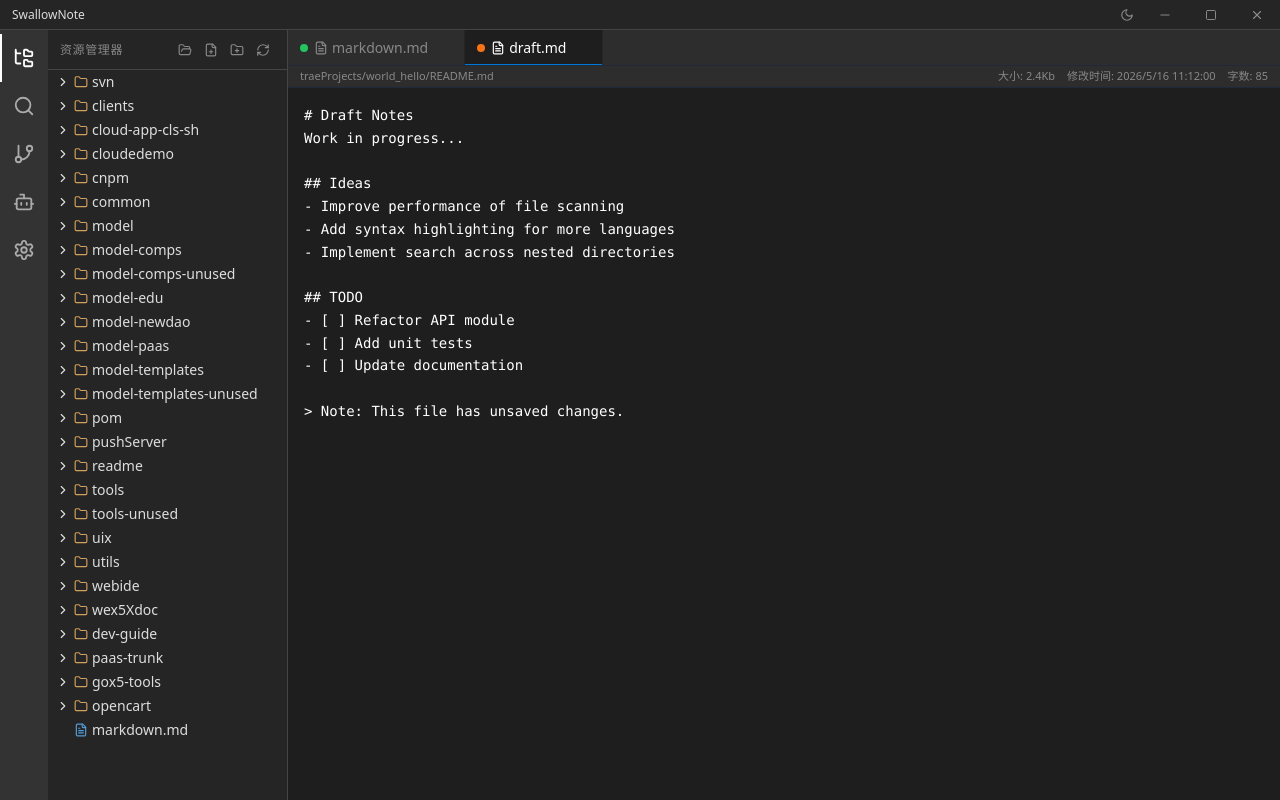
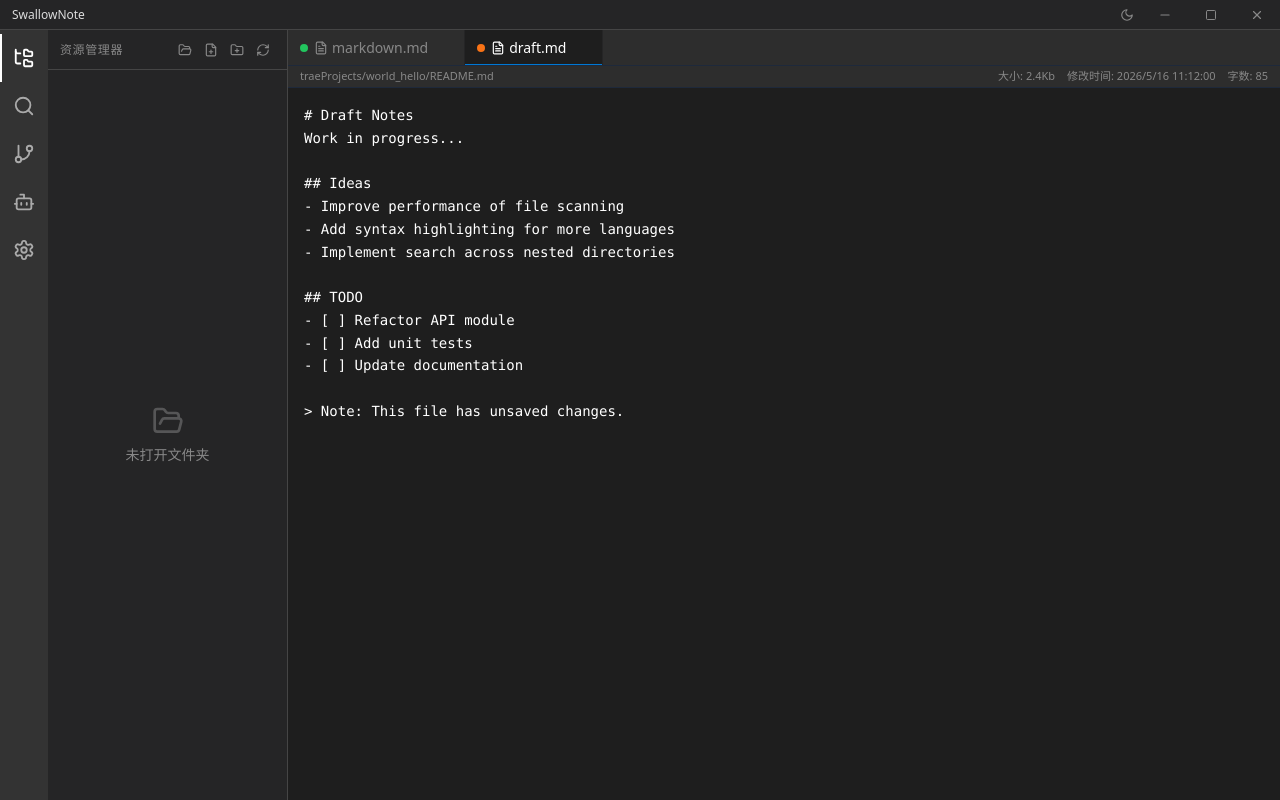
Before and after one commit to Qithking/SwallowNote, a React (Vite) app: page / in a window 1280 px wide. Built offline with nearby package versions, Linux system fonts and the light colour scheme.

Commit message:
feat: 重构文件树组件，支持展开折叠和懒加载子目录

```diff
--- a/src/components/FileTree/FileTreeView.tsx
+++ b/src/components/FileTree/FileTreeView.tsx
@@ -1,297 +1,221 @@
-/**
- * FileTreeView Component - File tree browser
- */
 import { useEffect, useState, useCallback } from 'react'
-import {
-  ChevronRight,
-  File,
-  FileText,
-  FilePlus,
-  FolderPlus,
-  Image,
-  Folder,
-  FolderOpen,
-  RefreshCw,
-} from 'lucide-react'
-import { useFileTreeStore, useWorkspaceStore, useEditorStore } from '@/stores'
-import { cn } from '@/lib/utils'
+import { FileText, FilePlus, FolderPlus, Image, Folder, FolderOpen, RefreshCw, ChevronRight, File } from 'lucide-react'
+import { useWorkspaceStore, useEditorStore } from '@/stores'
 import { loadDirectory, loadFileContent } from '@/lib/api'
-import { demoFileTree, DEMO_ROOT_PATH, demoContent, demoDirtyContent } from '@/lib/demoData'
+import { openFolderDialog } from '@/lib/tauri'
 
-// Internal FileNode type (camelCase)
-interface FileNodeInternal {
+interface FileNode {
   id: string
   name: string
   path: string
   isDirectory: boolean
-  children?: FileNodeInternal[]
+  children?: FileNode[]
 }
 
-interface FileTreeNodeProps {
-  node: FileNodeInternal
+interface TreeItemProps {
+  node: FileNode
   depth: number
-  onRefresh: () => void
+  onToggle: (path: string) => void
+  expanded: Set<string>
+  onSelect: (node: FileNode) => void
 }
 
-function FileTreeNode({ node, depth, onRefresh }: FileTreeNodeProps) {
-  const { selectedPath, setSelectedPath, expandedPaths, toggleExpanded } = useFileTreeStore()
-  const { addTab } = useEditorStore()
-  const isExpanded = expandedPaths.has(node.path)
-  const isSelected = selectedPath === node.path
+function TreeItem({ node, depth, onToggle, expanded, onSelect }: TreeItemProps) {
+  const isExpanded = expanded.has(node.path)
+  const hasChildren = node.children && node.children.length > 0
 
   const handleClick = () => {
-    setSelectedPath(node.path)
     if (node.isDirectory) {
-      toggleExpanded(node.path)
+      onToggle(node.path)
+    } else {
+      onSelect(node)
     }
   }
 
-  const handleDoubleClick = async () => {
-    if (!node.isDirectory) {
+  const getIcon = () => {
+    if (node.isDirectory) {
+      return isExpanded ? <FolderOpen size={14} className="text-[#d4a05a]" /> : <Folder size={14} className="text-[#d4a05a]" />
+    }
+    const ext = node.name.split('.').pop()?.toLowerCase()
+    if (ext === 'md') return <FileText size={14} style={{ color: '#569cd6' }} />
+    if (['png', 'jpg', 'jpeg', 'gif', 'svg'].includes(ext || '')) return <Image size={14} style={{ color: '#ce9178' }} />
+    return <File size={14} style={{ color: 'var(--text-muted)' }} />
+  }
+
+  return (
+    <div>
+      <div
+        className="flex items-center h-[24px] cursor-pointer select-none gap-1 text-sm text-[var(--text-secondary)] hover:bg-[var(--bg-hover)]"
+        style={{ paddingLeft: `${depth * 12 + 8}px` }}
+        onClick={handleClick}
+      >
+        {node.isDirectory ? (
+          <ChevronRight
+            size={14}
+            className={`transition-transform ${isExpanded ? 'rotate-90' : ''}`}
+            onClick={(e) => {
+              e.stopPropagation()
+              onToggle(node.path)
+            }}
+          />
+        ) : (
+          <span className="w-[14px]" />
+        )}
+        {getIcon()}
+        <span className="truncate">{node.name}</span>
+      </div>
+      {isExpanded && hasChildren && (
+        <div>
+          {node.children!.map((child) => (
+            <TreeItem
+              key={child.path}
+              node={child}
+              depth={depth + 1}
+              onToggle={onToggle}
+              expanded={expanded}
+              onSelect={onSelect}
+            />
+          ))}
+        </div>
+      )}
+    </div>
+  )
+}
+
+export function FileTreeView() {
+  const { rootPath } = useWorkspaceStore()
+  const { addTab } = useEditorStore()
+  const [nodes, setNodes] = useState<FileNode[]>([])
+  const [expanded, setExpanded] = useState<Set<string>>(new Set())
+  const [isLoading, setIsLoading] = useState(false)
+
+  const loadRoot = useCallback(async () => {
+    if (!rootPath) {
+      setNodes([])
+      return
+    }
+    setIsLoading(true)
     try {
-        // Demo mode: use demo content
-        if (node.path.startsWith(DEMO_ROOT_PATH)) {
-          const name = node.name
-          if (name === 'markdown.md') {
-            const now = new Date()
-            const modifiedTime = `${now.getFullYear()}/${now.getMonth() + 1}/${now.getDate()} ${String(now.getHours()).padStart(2, '0')}:${String(now.getMinutes()).padStart(2, '0')}`
-            addTab({
-              id: node.id,
-              path: `traeProjects/world_hello/Cargo.toml`,
-              name: node.name,
-              content: demoContent,
-              isDirty: false,
-              fileSize: '13Kb',
-              modifiedTime,
-              wordCount: 180,
-            })
-            addTab({
-              id: node.id + '-draft',
-              path: `traeProjects/world_hello/README.md`,
-              name: 'draft.md',
-              content: demoDirtyContent,
-              isDirty: true,
-              fileSize: '2.4Kb',
-              modifiedTime,
-              wordCount: 85,
+      const data = await loadDirectory(rootPath)
+      // Create root node with the selected folder as the root
+      const rootNode: FileNode = {
+        id: 'root',
+        name: rootPath.split('/').pop() || rootPath,
+        path: rootPath,
+        isDirectory: true,
+        children: data,
+      }
+      setNodes([rootNode])
+    } catch (e) {
+      console.error(e)
+    } finally {
+      setIsLoading(false)
+    }
+  }, [rootPath])
+
+  useEffect(() => {
+    loadRoot()
+  }, [loadRoot])
+
+  const handleToggle = async (path: string) => {
+    const newExpanded = new Set(expanded)
+    if (newExpanded.has(path)) {
+      newExpanded.delete(path)
+    } else {
+      newExpanded.add(path)
+      // Load children if not loaded
+      const findNode = (list: FileNode[]): FileNode | null => {
+        for (const n of list) {
+          if (n.path === path) return n
+          if (n.children) {
+            const found = findNode(n.children)
+            if (found) return found
+          }
+        }
+        return null
+      }
+      const node = findNode(nodes)
+      if (node && node.isDirectory && (!node.children || node.children.length === 0)) {
+        try {
+          const children = await loadDirectory(path)
+          // Update nodes with children
+          const updateNodes = (list: FileNode[]): FileNode[] => {
+            return list.map((n) => {
+              if (n.path === path) {
+                return { ...n, children }
+              }
+              if (n.children) {
+                return { ...n, children: updateNodes(n.children) }
+              }
+              return n
             })
           }
-          return
+          setNodes(updateNodes(nodes))
+        } catch (e) {
+          console.error(e)
+        }
+      }
+    }
+    setExpanded(newExpanded)
   }
 
-        const content = await loadFileContent(node.path)
-        const wordCount = content ? content.split(/\s+/).filter(Boolean).length : 0
-        const fileSizeStr = content
-          ? content.length > 1024
-            ? `${(content.length / 1024).toFixed(1)}Kb`
-            : `${content.length}B`
-          : '0B'
-        const now = new Date()
-        const modifiedTime = `${now.getFullYear()}/${now.getMonth() + 1}/${now.getDate()} ${String(now.getHours()).padStart(2, '0')}:${String(now.getMinutes()).padStart(2, '0')}`
+  const handleSelect = (node: FileNode) => {
+    loadFileContent(node.path)
+      .then((content) => {
         addTab({
           id: node.id,
           path: node.path,
           name: node.name,
           content,
           isDirty: false,
-          fileSize: fileSizeStr,
-          modifiedTime,
-          wordCount,
+          fileSize: content.length > 1024 ? `${(content.length / 1024).toFixed(1)}Kb` : `${content.length}B`,
+          modifiedTime: new Date().toLocaleString(),
+          wordCount: content.split(/\s+/).filter(Boolean).length,
         })
-      } catch (error) {
-        console.error('Failed to load file:', error)
-      }
-    }
+      })
+      .catch(console.error)
   }
 
-  const handleExpand = async () => {
-    if (!node.isDirectory) return
-
-    if (!expandedPaths.has(node.path)) {
-      toggleExpanded(node.path)
-    } else {
-      // Load children if not loaded
-      if (!node.children || node.children.length === 0) {
-        try {
-          await loadDirectory(node.path)
-          onRefresh()
-        } catch (error) {
-          console.error('Failed to load directory:', error)
-        }
-      }
-    }
-  }
-
-  const getFileIcon = () => {
-    if (node.isDirectory) {
-      return isExpanded ? (
-        <FolderOpen size={14} className="text-[#d4a05a]" />
-      ) : (
-        <Folder size={14} className="text-[#d4a05a]" />
-      )
-    }
-    const ext = node.name.split('.').pop()?.toLowerCase()
-    if (ext === 'md' || ext === 'markdown') {
-      return <FileText size={14} style={{ color: '#569cd6' }} />
-    }
-    if (['png', 'jpg', 'jpeg', 'gif', 'svg', 'webp', 'ico'].includes(ext || '')) {
-      return <Image size={14} style={{ color: '#ce9178' }} />
-    }
-    return <File size={14} style={{ color: 'var(--text-muted)' }} />
+  const handleOpenFolder = async () => {
+    const path = await openFolderDialog()
+    if (path) useWorkspaceStore.getState().setRootPath(path)
   }
 
   return (
-    <>
-      <div
-        className={cn(
-          'flex items-center h-[24px] cursor-pointer select-none gap-1 text-sm',
-          isSelected
-            ? 'bg-[var(--bg-selection)] text-[var(--text-primary)]'
-            : 'text-[var(--text-secondary)] hover:bg-[var(--bg-hover)]'
-        )}
-        style={{ paddingLeft: `${depth * 12 + 8}px` }}
-        onClick={handleClick}
-        onDoubleClick={handleDoubleClick}
-      >
-        {node.isDirectory && (
-          <ChevronRight
-            size={14}
-            className={cn('icon transition-transform shrink-0', isExpanded && 'rotate-90')}
-            onClick={(e) => {
-              e.stopPropagation()
-              handleExpand()
-            }}
-          />
-        )}
-        {!node.isDirectory && <span className="icon shrink-0" style={{ width: 14 }} />}
-        {getFileIcon()}
-        <span className="truncate">{node.name}</span>
-      </div>
-      {node.isDirectory && isExpanded && node.children && (
-        <div>
-          {node.children.map((child) => (
-            <FileTreeNode key={child.id} node={child} depth={depth + 1} onRefresh={onRefresh} />
-          ))}
-        </div>
-      )}
-    </>
-  )
-}
-
-function FileTreeView() {
-  const { rootNode, setRootNode } = useFileTreeStore()
-  const { rootPath } = useWorkspaceStore()
-  const [isLoading, setIsLoading] = useState(false)
-
-  const loadFileTree = useCallback(async () => {
-    if (!rootPath) {
-      // Demo mode: use demo tree
-      setRootNode(demoFileTree)
-      return
-    }
-    setIsLoading(true)
-    try {
-      const nodes = await loadDirectory(rootPath)
-      const rootNodeData: FileNodeInternal = {
-        id: 'root',
-        name: rootPath.split('/').pop() || 'root',
-        path: rootPath,
-        isDirectory: true,
-        children: nodes,
-      }
-      setRootNode(rootNodeData)
-    } catch (error) {
-      console.error('Failed to load file tree:', error)
-    } finally {
-      setIsLoading(false)
-    }
-  }, [rootPath, setRootNode])
-
-  useEffect(() => {
-    loadFileTree()
-  }, [loadFileTree])
-
-  const handleRefresh = () => {
-    loadFileTree()
-  }
-
-  if (isLoading) {
-    return (
-      <div className="flex items-center justify-center h-20 text-[var(--text-muted)]">
-        <RefreshCw size={16} className="animate-spin" />
-      </div>
-    )
-  }
-
-  if (rootNode) {
-    return (
     <div className="flex flex-col h-full">
-        {/* Explorer toolbar */}
-        <div
-          className="flex items-center justify-between h-[40px] px-3 shrink-0 select-none"
-          style={{ borderBottom: '1px solid var(--border-color)' }}
-        >
-          <span className="text-xs font-medium uppercase tracking-wider" style={{ color: 'var(--text-muted)' }}>
-            资源管理器
-          </span>
+      <div className="flex items-center justify-between h-[40px] px-3 shrink-0 select-none" style={{ borderBottom: '1px solid var(--border-color)' }}>
+        <span className="text-xs font-medium uppercase tracking-wider" style={{ color: 'var(--text-muted)' }}>资源管理器</span>
         <div className="flex items-center gap-0.5">
-            <button
-              className="h-6 w-6 flex items-center justify-center rounded"
-              style={{ color: 'var(--text-muted)' }}
-              onMouseEnter={(e) => { (e.currentTarget as HTMLElement).style.backgroundColor = 'var(--bg-hover)' }}
-              onMouseLeave={(e) => { (e.currentTarget as HTMLElement).style.backgroundColor = 'transparent' }}
-              title="打开文件夹"
-            >
+          <button className="h-6 w-6 flex items-center justify-center rounded hover:bg-[var(--bg-hover)]" style={{ color: 'var(--text-muted)' }} onClick={handleOpenFolder}>
             <FolderOpen size={14} />
           </button>
-            <button
-              className="h-6 w-6 flex items-center justify-center rounded"
-              style={{ color: 'var(--text-muted)' }}
-              onMouseEnter={(e) => { (e.currentTarget as HTMLElement).style.backgroundColor = 'var(--bg-hover)' }}
-              onMouseLeave={(e) => { (e.currentTarget as HTMLElement).style.backgroundColor = 'transparent' }}
-              title="新建文件"
-            >
+          <button className="h-6 w-6 flex items-center justify-center rounded hover:bg-[var(--bg-hover)]" style={{ color: 'var(--text-muted)' }}>
             <FilePlus size={14} />
           </button>
-            <button
-              className="h-6 w-6 flex items-center justify-center rounded"
-              style={{ color: 'var(--text-muted)' }}
-              onMouseEnter={(e) => { (e.currentTarget as HTMLElement).style.backgroundColor = 'var(--bg-hover)' }}
-              onMouseLeave={(e) => { (e.currentTarget as HTMLElement).style.backgroundColor = 'transparent' }}
-              title="新建文件夹"
-            >
+          <button className="h-6 w-6 flex items-center justify-center rounded hover:bg-[var(--bg-hover)]" style={{ color: 'var(--text-muted)' }}>
             <FolderPlus size={14} />
           </button>
-            <button
-              className="h-6 w-6 flex items-center justify-center rounded"
-              style={{ color: 'var(--text-muted)' }}
-              onMouseEnter={(e) => { (e.currentTarget as HTMLElement).style.backgroundColor = 'var(--bg-hover)' }}
-              onMouseLeave={(e) => { (e.currentTarget as HTMLElement).style.backgroundColor = 'transparent' }}
-              title="刷新"
-              onClick={handleRefresh}
-            >
+          <button className="h-6 w-6 flex items-center justify-center rounded hover:bg-[var(--bg-hover)]" style={{ color: 'var(--text-muted)' }} onClick={loadRoot}>
             <RefreshCw size={14} />
           </button>
         </div>
       </div>
-        <div className="flex-1 overflow-auto">
-          {rootNode.children?.map((child) => (
-            <FileTreeNode key={child.id} node={child} depth={0} onRefresh={handleRefresh} />
-          ))}
+      <div className="flex-1 overflow-auto py-1">
+        {isLoading ? (
+          <div className="flex items-center justify-center h-full text-[var(--text-muted)]">
+            <RefreshCw size={16} className="animate-spin" />
+          </div>
+        ) : nodes.length > 0 ? (
+          nodes.map((node) => (
+            <TreeItem key={node.path} node={node} depth={0} onToggle={handleToggle} expanded={expanded} onSelect={handleSelect} />
+          ))
+        ) : (
+          <div className="flex flex-col items-center justify-center h-full text-[var(--text-muted)]">
+            <FolderOpen size={32} className="mb-2 opacity-50" />
+            <p className="text-sm">未打开文件夹</p>
+          </div>
+        )}
       </div>
     </div>
   )
 }
-
-  return (
-    <div className="flex flex-col items-center justify-center h-40 text-[var(--text-muted)]">
-      <FolderOpen size={32} className="mb-2 opacity-50" />
-      <p className="text-sm">No folder opened</p>
-      <button className="mt-2 text-xs text-[var(--text-link)] hover:underline">
-        Open Folder
-      </button>
-    </div>
-  )
-}
-
-export { FileTreeView }
```
Lines whose indentation alone changed are shown as unchanged.
